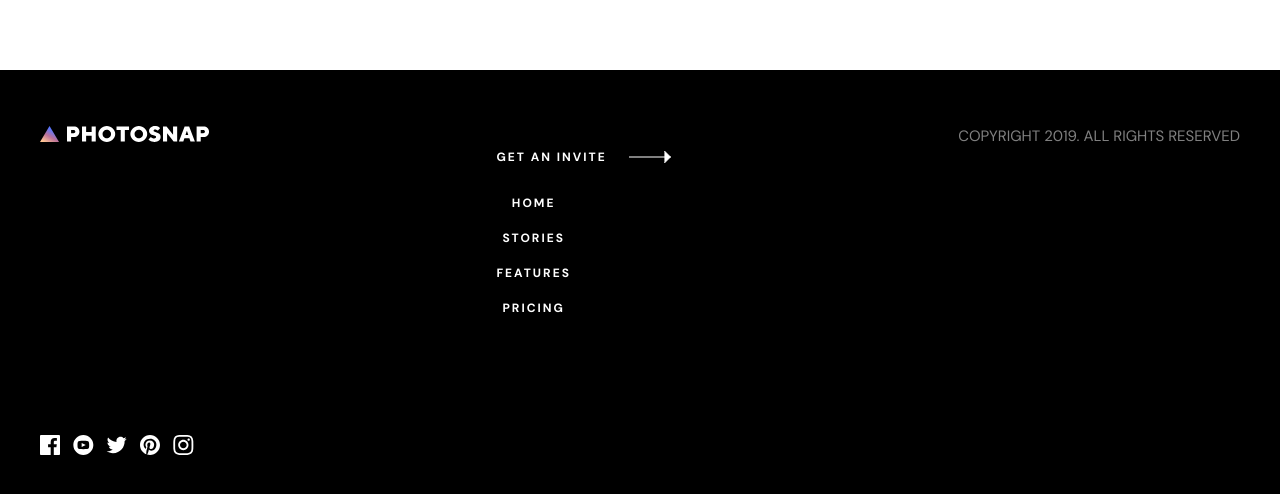
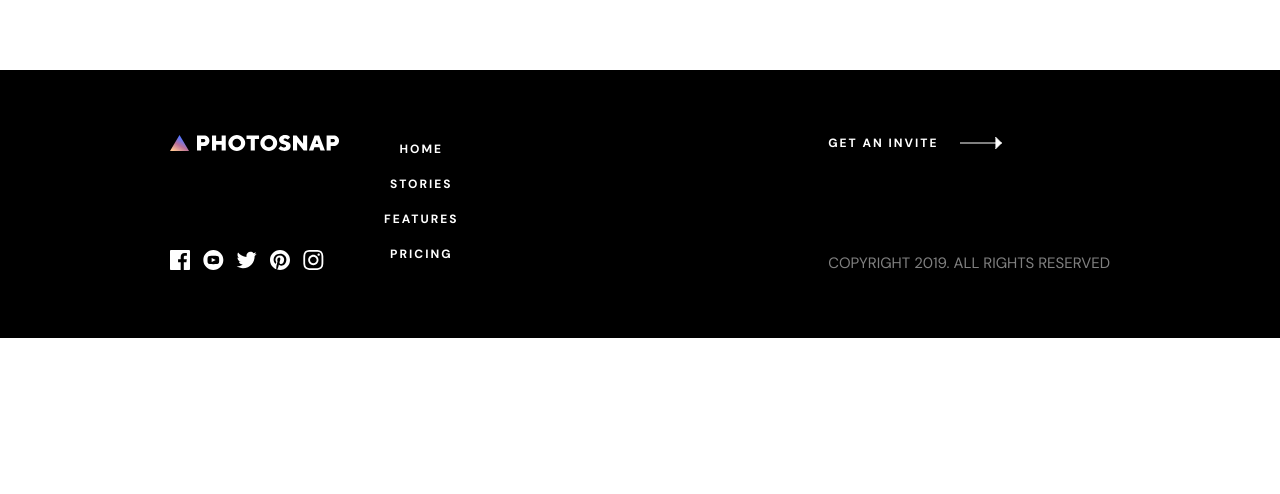
Before and after one commit to yealetssee/Photosnap-multipage, a React (Vite) app: page / in a window 1280 px wide. Shown: the part 2640-3134 px from the top of the page. After the commit the page ends 2978 px from the top, so only its background shows below. Built offline with nearby package versions, Linux system fonts and the light colour scheme.

Commit message:
style:add responsive grid adjustment to footer menu for desktop version

```diff
--- a/src/Layout/Footer.tsx
+++ b/src/Layout/Footer.tsx
@@ -58,8 +58,12 @@ const FooterEl = styled.footer`
   }
 
   @media (min-width: 1100px) {
+    /* display: block; */
     grid-template-columns: repeat(3, auto);
-    grid-template-rows: repeat(2, auto);
+    grid-template-rows: auto 12.2rem;
+    padding-block: 6.5rem;
+    padding-inline: 17rem;
+    grid-gap: 0;
   }
 `;
 
@@ -79,6 +83,8 @@ const FooterMenu = styled.ul`
   @media (min-width: 1100px) {
     flex-direction: column;
     grid-column: 2/3;
+    margin-top: -1rem;
+    margin-left: -20rem;
   }
 `;
 
@@ -96,12 +102,21 @@ const RightsSpan = styled.span`
   color: rgb(255, 255, 255, 0.5025);
   text-transform: uppercase;
   text-align: center;
+  @media (min-width: 1100px) {
+    grid-row: 2/3;
+    grid-column: 3/-1;
+    align-self: self-end;
+  }
 `;
 
 const SocialWrapper = styled.div`
   @media (min-width: 568px) {
     grid-column: 1/2;
-    grid-row: 3/4;
+    grid-row: 3/-1;
+  }
+  @media (min-width: 1100px) {
+    grid-row: 2/3;
+    align-self: flex-end;
   }
 `;
 
@@ -110,4 +125,9 @@ const ButtonWrapper = styled(SocialWrapper)`
     grid-column: 2/3;
     grid-row: 1/3;
   }
+  @media (min-width: 1100px) {
+    grid-column: 3/-1;
+    grid-row: 1/2;
+    margin-top: -3rem;
+  }
 `;
```
